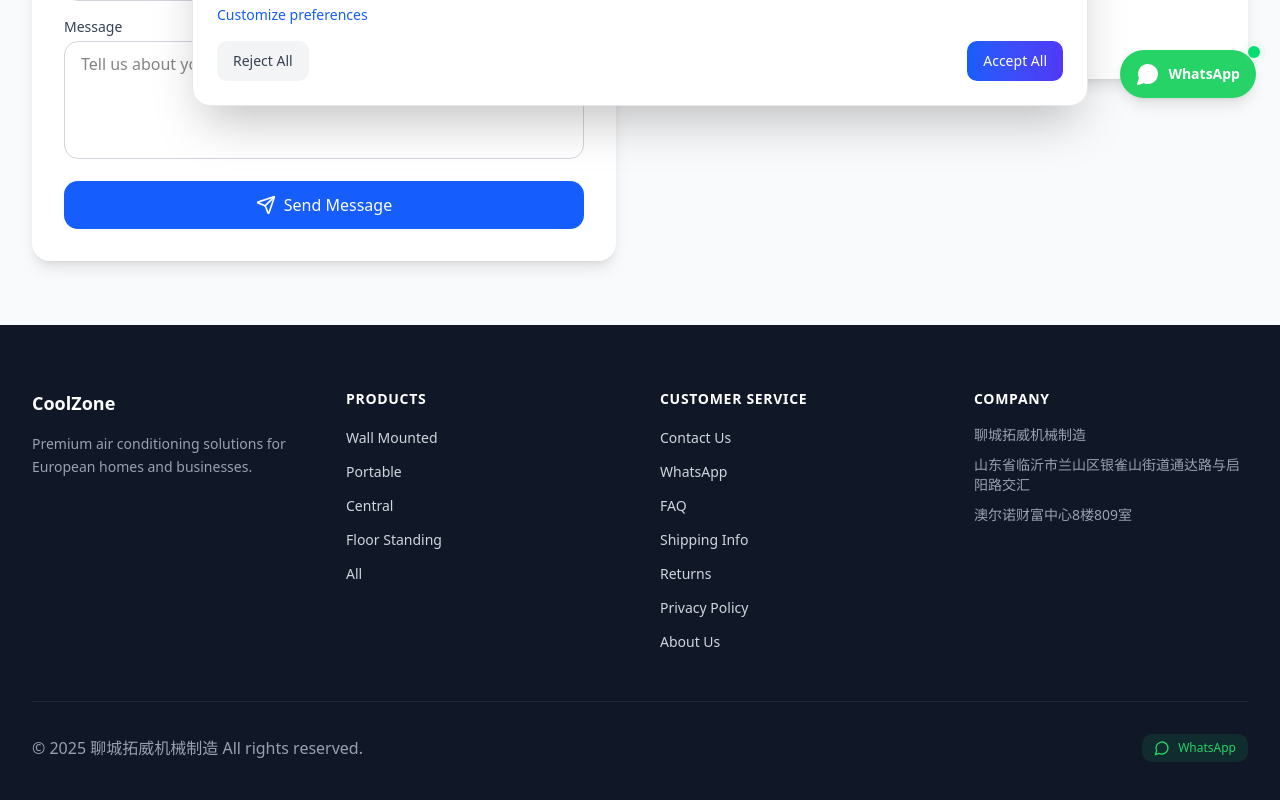
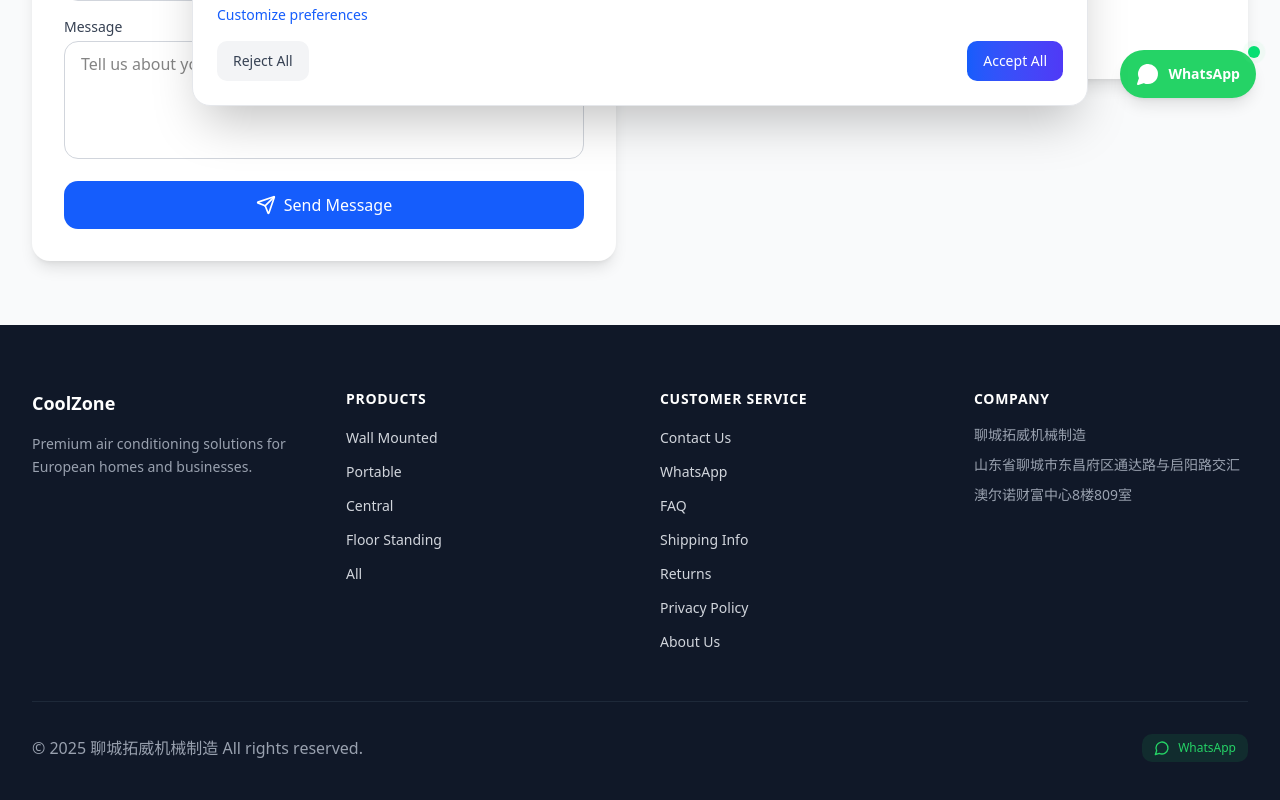
Before and after one commit to meng98-lang/coolzone, a Next.js app: page /en/contact in a window 1280 px wide. Shown: the part 678-1478 px from the top of the page. Built offline with nearby package versions, Linux system fonts and the light colour scheme; no server answers; the database is empty.

Commit message:
fix: 版权地址由临沂改为聊城（footer/about/privacy/terms/政策页/首页结构化数据）
Coze-Commit-Type: user
Coze-User-ID: 2420472877161992
Coze-Conversation-ID: 10153369

```diff
--- a/src/app/[locale]/about/page.tsx
+++ b/src/app/[locale]/about/page.tsx
@@ -26,7 +26,7 @@ export default function AboutPage() {
               聊城拓威机械制造
             </p>
             <p className="text-blue-700 mt-2">
-              山东省临沂市兰山区银雀山街道通达路与启阳路交汇澳尔诺财富中心8楼809室
+              山东省聊城市东昌府区通达路与启阳路交汇澳尔诺财富中心8楼809室
             </p>
           </div>
         </section>
@@ -120,7 +120,7 @@ export default function AboutPage() {
           <h2 className="text-xl font-semibold text-gray-800 mb-3">Contact Us</h2>
           <p className="text-gray-600 leading-relaxed">
             <strong>Company:</strong> 聊城拓威机械制造<br />
-            <strong>Address:</strong> 山东省临沂市兰山区银雀山街道通达路与启阳路交汇澳尔诺财富中心8楼809室<br />
+            <strong>Address:</strong> 山东省聊城市东昌府区通达路与启阳路交汇澳尔诺财富中心8楼809室<br />
             <strong>Email:</strong> info@coolzone.eu<br />
             <strong>WhatsApp:</strong> +49 987 654 321<br />
             <strong>Website:</strong> www.coolzone.eu
--- a/src/app/[locale]/page.tsx
+++ b/src/app/[locale]/page.tsx
@@ -69,8 +69,8 @@ export default async function HomePage({ params }: { params: Promise<{ locale: s
     url: process.env.COZE_PROJECT_DOMAIN_DEFAULT ? `https://${process.env.COZE_PROJECT_DOMAIN_DEFAULT}` : 'https://coolzone.vercel.app',
     address: {
       '@type': 'PostalAddress',
-      streetAddress: '山东省临沂市兰山区银雀山街道通达路与启阳路交汇',
-      addressLocality: '临沂市',
+      streetAddress: '山东省聊城市东昌府区通达路与启阳路交汇',
+      addressLocality: '聊城市',
       addressRegion: '山东省',
       addressCountry: 'CN',
     },
--- a/src/app/[locale]/privacy-policy/page.tsx
+++ b/src/app/[locale]/privacy-policy/page.tsx
@@ -34,7 +34,7 @@ export default function PrivacyPolicyPage({ params }: { params: Promise<{ locale
           <h2 className="text-xl font-semibold text-gray-800 mb-3">2. Data Controller</h2>
           <p className="text-gray-600 leading-relaxed">
             聊城拓威机械制造<br />
-            山东省临沂市兰山区银雀山街道通达路与启阳路交汇澳尔诺财富中心8楼809室<br />
+            山东省聊城市东昌府区通达路与启阳路交汇澳尔诺财富中心8楼809室<br />
             Email: privacy@coolzone.eu<br />
             Phone: +33 1 23 45 67 89
           </p>
--- a/src/app/[locale]/privacy/page.tsx
+++ b/src/app/[locale]/privacy/page.tsx
@@ -35,7 +35,7 @@ export default function PrivacyPage() {
           <h2 className="text-xl font-semibold text-gray-800 mb-3">1. Data Controller</h2>
           <p className="text-gray-600 leading-relaxed">
             <strong>Company:</strong> 聊城拓威机械制造<br />
-            <strong>Address:</strong> 山东省临沂市兰山区银雀山街道通达路与启阳路交汇澳尔诺财富中心8楼809室<br />
+            <strong>Address:</strong> 山东省聊城市东昌府区通达路与启阳路交汇澳尔诺财富中心8楼809室<br />
             <strong>Email:</strong> privacy@coolzone.eu<br />
             <strong>WhatsApp:</strong> +49 987 654 321
           </p>
@@ -170,7 +170,7 @@ export default function PrivacyPage() {
             For privacy-related questions or to exercise your GDPR rights:<br />
             <strong>Email:</strong> privacy@coolzone.eu<br />
             <strong>WhatsApp:</strong> +49 987 654 321<br />
-            <strong>Address:</strong> 山东省临沂市兰山区银雀山街道通达路与启阳路交汇澳尔诺财富中心8楼809室
+            <strong>Address:</strong> 山东省聊城市东昌府区通达路与启阳路交汇澳尔诺财富中心8楼809室
           </p>
         </section>
 
--- a/src/app/[locale]/terms/page.tsx
+++ b/src/app/[locale]/terms/page.tsx
@@ -27,7 +27,7 @@ export default function TermsPage() {
             These Terms and Conditions (&quot;Terms&quot;) govern the sale of products through the CoolZone website (coolzone.eu). By placing an order on our website, you agree to be bound by these Terms.
           </p>
           <p className="text-gray-600 leading-relaxed mt-2">
-            <strong>Seller:</strong> 聊城拓威机械制造, 山东省临沂市兰山区银雀山街道通达路与启阳路交汇澳尔诺财富中心8楼809室<br />
+            <strong>Seller:</strong> 聊城拓威机械制造, 山东省聊城市东昌府区通达路与启阳路交汇澳尔诺财富中心8楼809室<br />
             <strong>Email:</strong> info@coolzone.eu<br />
             <strong>WhatsApp:</strong> +49 987 654 321
           </p>
--- a/src/components/footer.tsx
+++ b/src/components/footer.tsx
@@ -57,7 +57,7 @@ export function Footer({ locale = 'en', phone }: FooterProps) {
             <h3 className="text-sm font-semibold text-white uppercase tracking-wider mb-4">Company</h3>
             <ul className="space-y-2.5">
               <li className="text-sm text-gray-400">聊城拓威机械制造</li>
-              <li className="text-sm text-gray-400">山东省临沂市兰山区银雀山街道通达路与启阳路交汇</li>
+              <li className="text-sm text-gray-400">山东省聊城市东昌府区通达路与启阳路交汇</li>
               <li className="text-sm text-gray-400">澳尔诺财富中心8楼809室</li>
             </ul>
           </div>
```
